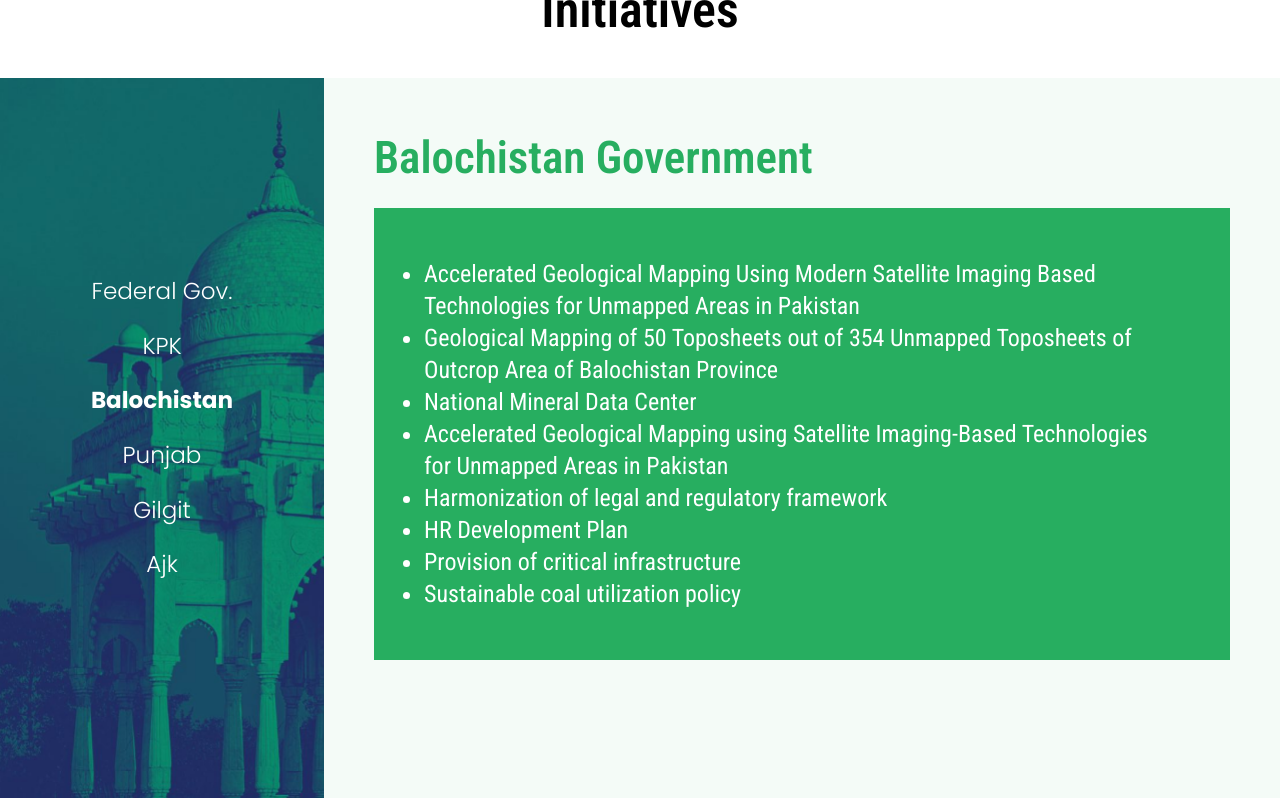
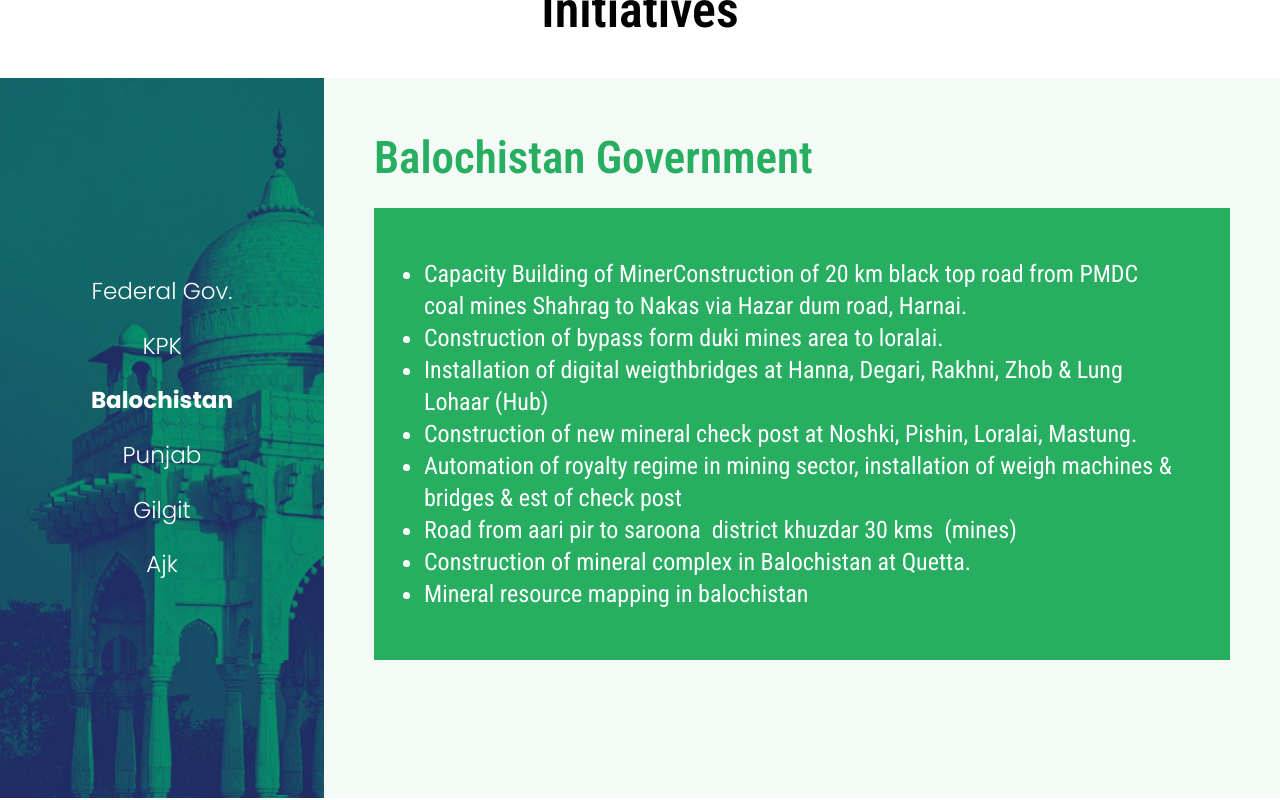
Before and after one commit to realAbdullah4504/mineral-app, a React (Create React App) app: page /development-schemes in a window 1280 px wide. Both pictures are taken after a click on the item "Balochistan". Shown: the part 778-1578 px from the top of the page. Built offline with nearby package versions, Linux system fonts and the light colour scheme; a web font is replaced by a local one.

Commit message:
Change in Initiatives
update content of it..

```diff
--- a/src/pages/DevelopmentSchemes/index.jsx
+++ b/src/pages/DevelopmentSchemes/index.jsx
@@ -111,70 +111,70 @@ const DevelopmentSchemes = () => {
                     <div className={`${intiativeActive === "kpk" ? "active" : "" } kpk_content intiative_contents`} data-id="kpk">
                       <div className="intiative_right_content_heading mb-5">KPK Government</div>
                       <ul>
-                        <li>Accelerated Geological Mapping Using Modern Satellite Imaging Based Technologies for Unmapped Areas in Pakistan</li>
-                        <li>Geological Mapping of 50 Toposheets out of 354 Unmapped Toposheets of Outcrop Area of Balochistan Province</li>
-                        <li>National Mineral Data Center</li>
-                        <li>Accelerated Geological Mapping using Satellite Imaging-Based Technologies for Unmapped Areas in Pakistan</li>
-                        <li>Harmonization of legal and regulatory framework</li>
-                        <li>HR Development Plan</li>
-                        <li>Provision of critical infrastructure</li>
-                        <li>Sustainable coal utilization policy</li>
+                        <li>Assessment Study & Establishment of Mines Monitoring and Surveillance Units in Mineral Bearing Areas of Khyber Pakhtunkhwa.</li>
+                        <li>Geological Mapping of Khyber Pakhtunkhwa.</li>
+                        <li>Fencing of Fizzagat Emerald Mine Swat</li>
+                        <li>Capacity Building of Mineral Testing Laboratory</li>
+                        <li>Establishment of Mining Cadast System Phase-II</li>
+                        <li>Establishment of Crushing Zone in Khyber Pakhtunkhwa</li>
+                        <li>Rehabilitation of Mine Rescue safety & Training center Jalozai District Nowshera</li>
                       </ul>
                     </div>
 
                     <div className={`${intiativeActive === "balochistan" ? "active" : "" } balochistan_content intiative_contents`} data-id="balochistan">
                       <div className="intiative_right_content_heading mb-5">Balochistan Government</div>
                       <ul>
-                        <li>Accelerated Geological Mapping Using Modern Satellite Imaging Based Technologies for Unmapped Areas in Pakistan</li>
-                        <li>Geological Mapping of 50 Toposheets out of 354 Unmapped Toposheets of Outcrop Area of Balochistan Province</li>
-                        <li>National Mineral Data Center</li>
-                        <li>Accelerated Geological Mapping using Satellite Imaging-Based Technologies for Unmapped Areas in Pakistan</li>
-                        <li>Harmonization of legal and regulatory framework</li>
-                        <li>HR Development Plan</li>
-                        <li>Provision of critical infrastructure</li>
-                        <li>Sustainable coal utilization policy</li>
+                        <li>Capacity Building of MinerConstruction of 20 km black top road from PMDC coal mines Shahrag to Nakas via Hazar dum road, Harnai.</li>
+                        <li>Construction of bypass form duki mines area to loralai.</li>
+                        <li>Installation of digital weigthbridges at Hanna, Degari, Rakhni, Zhob & Lung Lohaar (Hub)</li>
+                        <li>Construction of new mineral check post at Noshki, Pishin, Loralai, Mastung.</li>
+                        <li>Automation of royalty regime in mining sector, installation of weigh machines & bridges & est of check post</li>
+                        <li>Road from aari pir to saroona  district khuzdar 30 kms  (mines)</li>
+                        <li>Construction of mineral complex in Balochistan at Quetta.</li>
+                        <li>Mineral resource mapping in balochistan</li>
                       </ul>
                     </div>
 
                     <div className={`${intiativeActive === "punjab" ? "active" : "" } punjab_content intiative_contents`} data-id="punjab">
                       <div className="intiative_right_content_heading mb-5">Punjab Government</div>
                       <ul>
-                        <li>Accelerated Geological Mapping Using Modern Satellite Imaging Based Technologies for Unmapped Areas in Pakistan</li>
-                        <li>Geological Mapping of 50 Toposheets out of 354 Unmapped Toposheets of Outcrop Area of Balochistan Province</li>
-                        <li>National Mineral Data Center</li>
-                        <li>Accelerated Geological Mapping using Satellite Imaging-Based Technologies for Unmapped Areas in Pakistan</li>
-                        <li>Harmonization of legal and regulatory framework</li>
-                        <li>HR Development Plan</li>
-                        <li>Provision of critical infrastructure</li>
-                        <li>Sustainable coal utilization policy</li>
+                        <li>Rehabilitation of Office of Deputy Director, Mines & Minerals, Rawalpindi</li>
+                        <li>Evaluation of Placer Gold in River Indus, District Attock</li>
+                        <li>Rehabilitation of Office and Residences of Assistant Director Mines & Minerals, Attock</li>
+                        <li>Strengthening of Punjab School of Mines, Katas, District Chakwal</li>
+                        <li>Construction of Office for Inspector and Junior Inspector of Mines, Chakwal</li>
+                        <li>Establishment of Mines Sample Testing Laboratory, Chakwal</li>
+                        <li>Rehabilitation of Mines Rescue & Safety Sub-Station, Choa Saiden Shah, District Chakwal</li>
+                        <li>Establishment of Geo Mineral Gallery, Salt Range, Kallar Kahar, District Chakwal</li>
+                        <li>Rehabilitation of Office and Residences of Punjab School of Mines, Katas, District Chakwal</li>
+                        <li>Construction of Office and Residences for Inspector of Mines, Sargodha</li>
+                        <li>Rehabilitation of Mines Rescue & Safety Station, Khushab</li>
+                        <li>Establishment of Office & Residences for Junior Inspector of Mines, Khushab</li>
+                        <li>Construction of Residences for Officers/Officials of Deputy Director Small Scale Mining, Khushab</li>
                       </ul>
                     </div>
 
                     <div className={`${intiativeActive === "gilgit" ? "active" : "" } gilgit_content intiative_contents`} data-id="gilgit">
                       <div className="intiative_right_content_heading mb-5">Gilgit Government</div>
                       <ul>
-                        <li>Accelerated Geological Mapping Using Modern Satellite Imaging Based Technologies for Unmapped Areas in Pakistan</li>
-                        <li>Geological Mapping of 50 Toposheets out of 354 Unmapped Toposheets of Outcrop Area of Balochistan Province</li>
-                        <li>National Mineral Data Center</li>
-                        <li>Accelerated Geological Mapping using Satellite Imaging-Based Technologies for Unmapped Areas in Pakistan</li>
-                        <li>Harmonization of legal and regulatory framework</li>
-                        <li>HR Development Plan</li>
-                        <li>Provision of critical infrastructure</li>
-                        <li>Sustainable coal utilization policy</li>
+                        <li>Financial and Technical Assistance for Lapidary Center in GilgitBaltistan.</li>
+                        <li>Financial & Technical Assistance for Capacity Building of Gemstones Miners in GB</li>
+                        <li>Estab. of Inspectorate of Mines and Minerals GB</li>
+                        <li>Establishment of Minerals Check Post in Exit Points of GB</li>
+                        <li>Identification of Locations of Quartz, Feldspar and Lithium  in Entire GB</li>
+                        <li>Establishment of Heavy Duty Weighbridge System in Collection of Royalty in Exit Points of GB.</li>
+                        <li>Const. of Additional Rooms in Existing Directorate Office Building at Gilgit & District Office Building at Astore
+                        Exploration/Feasibility Study of Marble and Granite Deposits in GB.</li>
+                        <li>Exploration and Feasibility Study of Iron and Copper Ore in Entire GB</li>
                       </ul>
                     </div>
 
                     <div className={`${intiativeActive === "ajk" ? "active" : "" } gilgit_content intiative_contents`} data-id="ajk">
                       <div className="intiative_right_content_heading mb-5">Ajk Government</div>
                       <ul>
-                        <li>Accelerated Geological Mapping Using Modern Satellite Imaging Based Technologies for Unmapped Areas in Pakistan</li>
-                        <li>Geological Mapping of 50 Toposheets out of 354 Unmapped Toposheets of Outcrop Area of Balochistan Province</li>
-                        <li>National Mineral Data Center</li>
-                        <li>Accelerated Geological Mapping using Satellite Imaging-Based Technologies for Unmapped Areas in Pakistan</li>
-                        <li>Harmonization of legal and regulatory framework</li>
-                        <li>HR Development Plan</li>
-                        <li>Provision of critical infrastructure</li>
-                        <li>Sustainable coal utilization policy</li>
+                        <li>Exploration and Evaluation for Ruby Occurrences/Deposits in Chitta Katha, Panj Katha & Usman Bahaik (Shounthar Nala) Dist. Neelum Azad Kashmir</li>
+                        <li>Provision of Equipment for Resource Mapping & Exploration Map Updation in AJ&K</li>
+                        <li>Feasibility Study/Bankable Document of 6 Dimension Stone Mineral Deposits for Public Sector Exploitation/Investment at District Neelum Valley AJ&K</li>
                       </ul>
                     </div>
 
```
